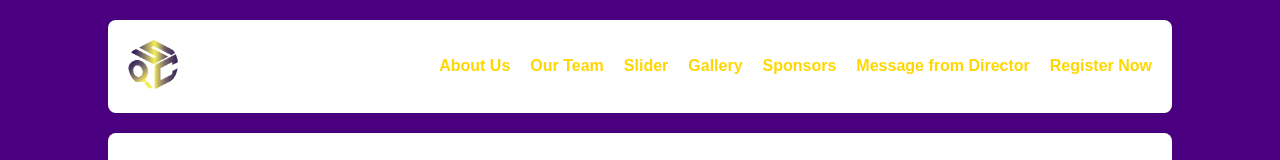
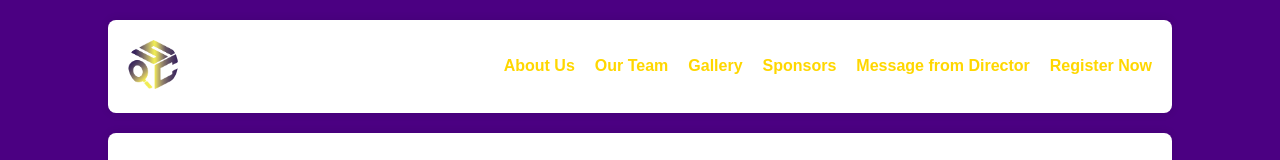
Before and after one commit to Tanmaya-cyber/INQUIZZIA-Website, a plain HTML site: page sponsors.html in a window 1280 px wide. Shown: the top 160 px of the page. Drawn offline with Linux system fonts and the light colour scheme.

Commit message:
Update sponsors.html

```diff
--- a/sponsors.html
+++ b/sponsors.html
@@ -28,7 +28,7 @@
                 <ul>
                     <li><a href="about.html">About Us</a></li>
                     <li><a href="team.html">Our Team</a></li>
-                    <li><a href="slider.html">Slider</a></li>
+                    <!--<li><a href="slider.html">Slider</a></li>-->
                     <li><a href="gallery.html">Gallery</a></li>
                     <li><a href="sponsors.html">Sponsors</a></li>
                     <li><a href="message.html">Message from Director</a></li>
```
